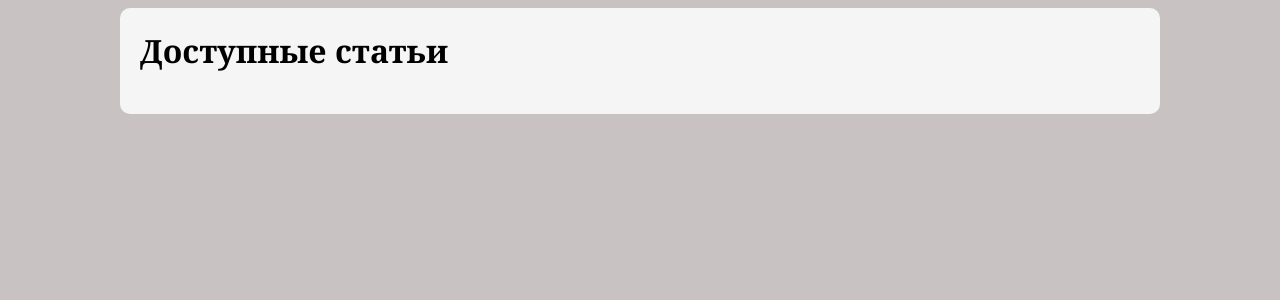
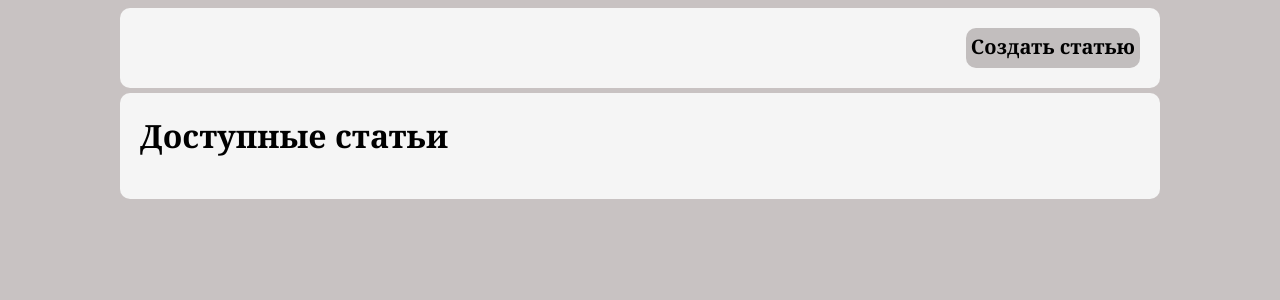
Before and after one commit to Dienly-Bogdan/RuWiki, a Flask app: page / in a window 1280 px wide. Shown: the top 300 px of the page. Run offline with Flask 3, Linux system fonts and the light colour scheme.

Commit message:
Добавил в index.html кнопку создать статью

```diff
--- a/static/style.css
+++ b/static/style.css
@@ -124,7 +124,27 @@
     background-color: white;
 }
 
-.create_article{
+.header {
+    height: 80px;
+    background-color: whitesmoke;
+    border-radius: 10px;
+    padding-left: 20px;
+    padding-right: 20px;
+    margin-bottom: 5px;
+    width: 1000px;
+    display: flex;
     justify-content: flex-end;
-    border: 1px red solid;
+    align-items: center;
 }
+
+.create_btn{
+    height: 30px;
+    width: auto;
+    background-color: rgb(194, 190, 190);
+    padding: 5px;
+    text-decoration: none;
+    font-size: 20px;
+    border-radius: 10px;
+    color: black;
+    font-weight: 700;
+}
--- a/templates/index.html
+++ b/templates/index.html
@@ -7,10 +7,13 @@
     <link rel="stylesheet" href="{{url_for('static', filename='style.css')}}">
 </head>
 <body>
+    <div class="header">
+        <a class="create_btn" href=" {{url_for('create_article')}}">Создать статью</a>
+    </div>
     <div class="arcticle_list">
         <h1>Доступные статьи</h1>
+
         <div class="article_table">
-
             {% for article in articles %}
             <a class="article_card" href="{{url_for('get_article', title=article.title)}}">
                 <h3>{{ article.title}}</h3>
```
